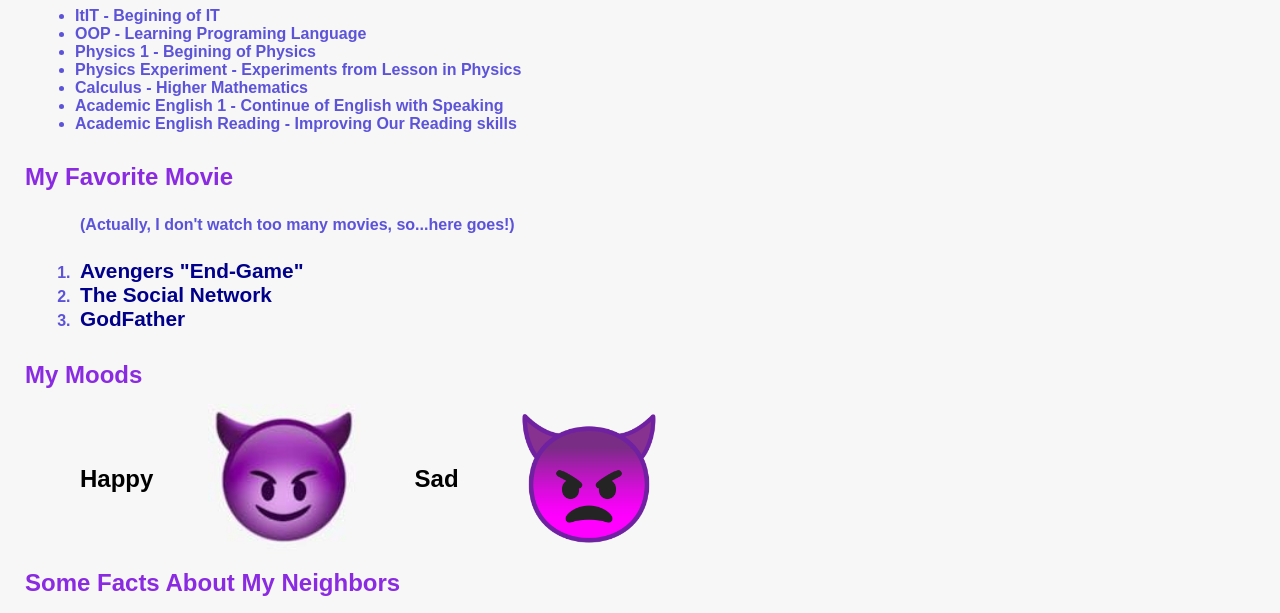
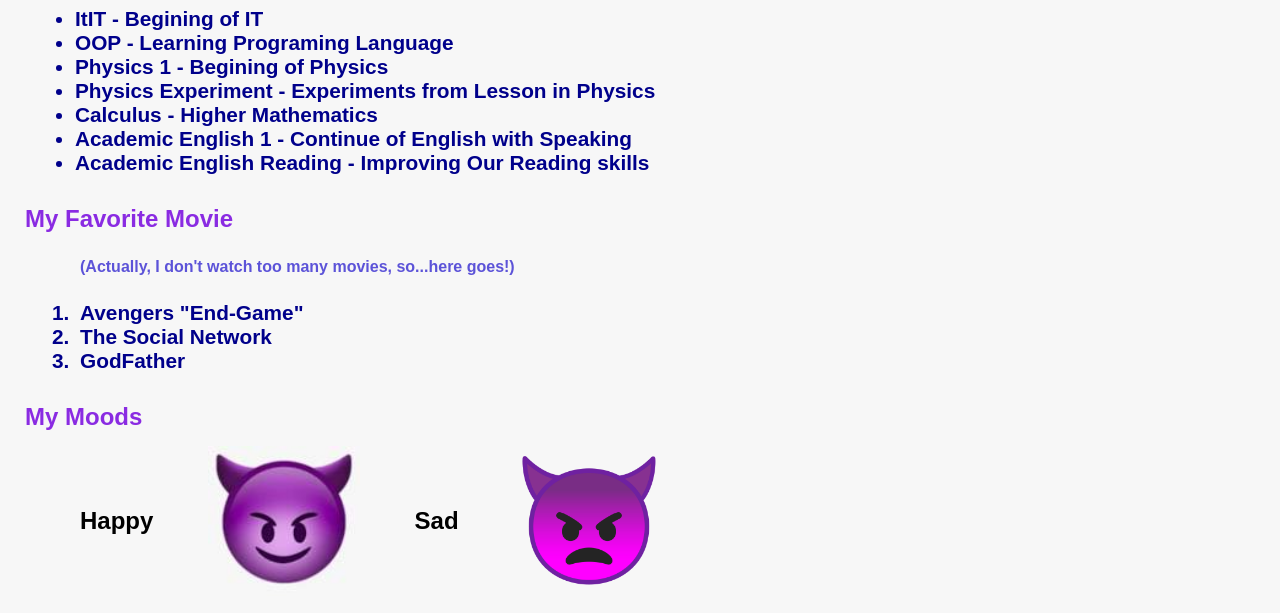
Before and after one commit to MrNeGaTiVe04/MrNeGaTiVe04, a plain HTML site: page index.html in a window 1280 px wide. Shown: the part 186-799 px from the top of the page. Drawn offline with Linux system fonts and the light colour scheme.

Commit message:
Update style.css

```diff
--- a/style.css
+++ b/style.css
@@ -63,3 +63,8 @@ a{
     font-weight: 900;
     font-size: 1.5rem;
 }
+ol, li{
+    color: darkblue;
+    font-weight: 900;
+    font-size: 1.3rem;
+}
```
